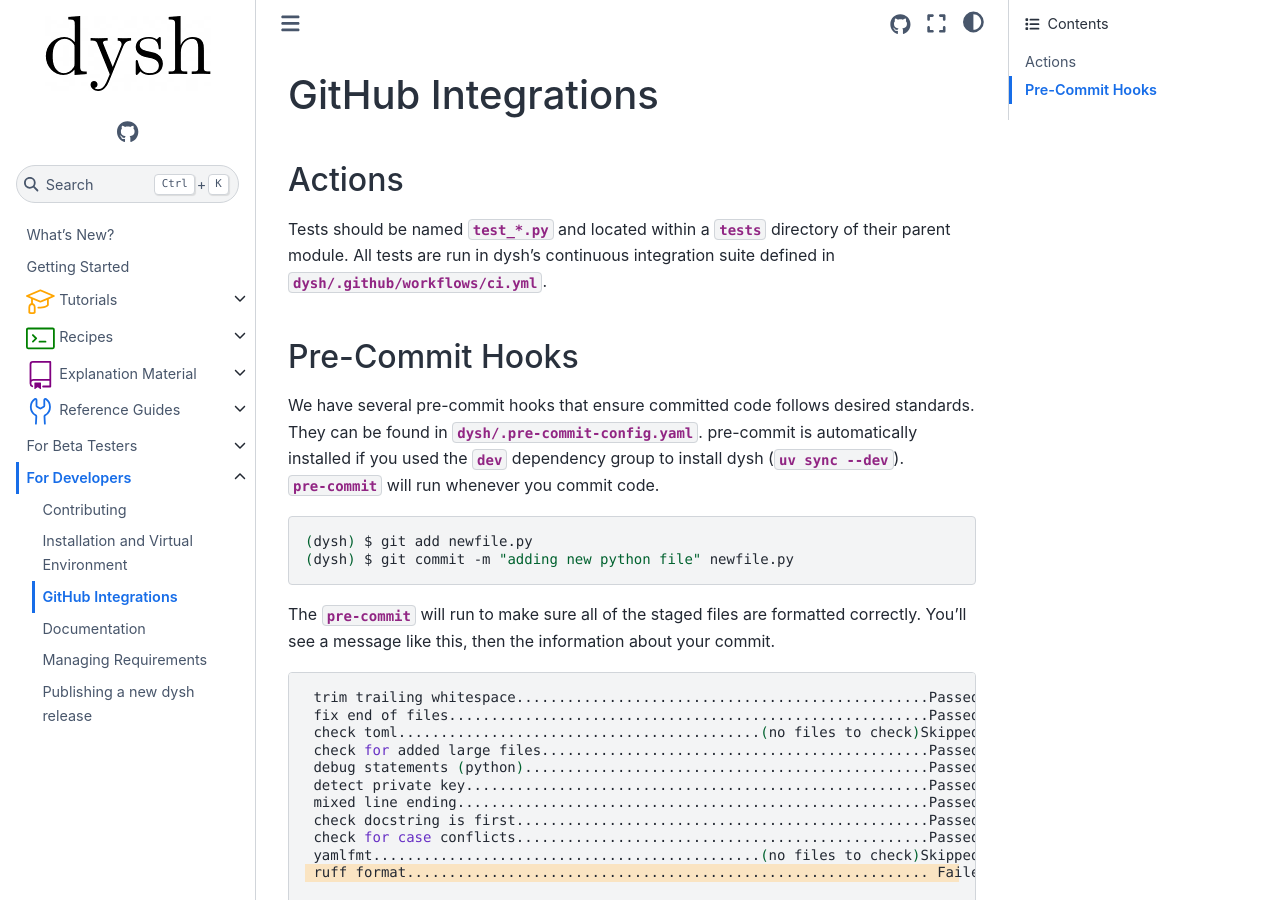
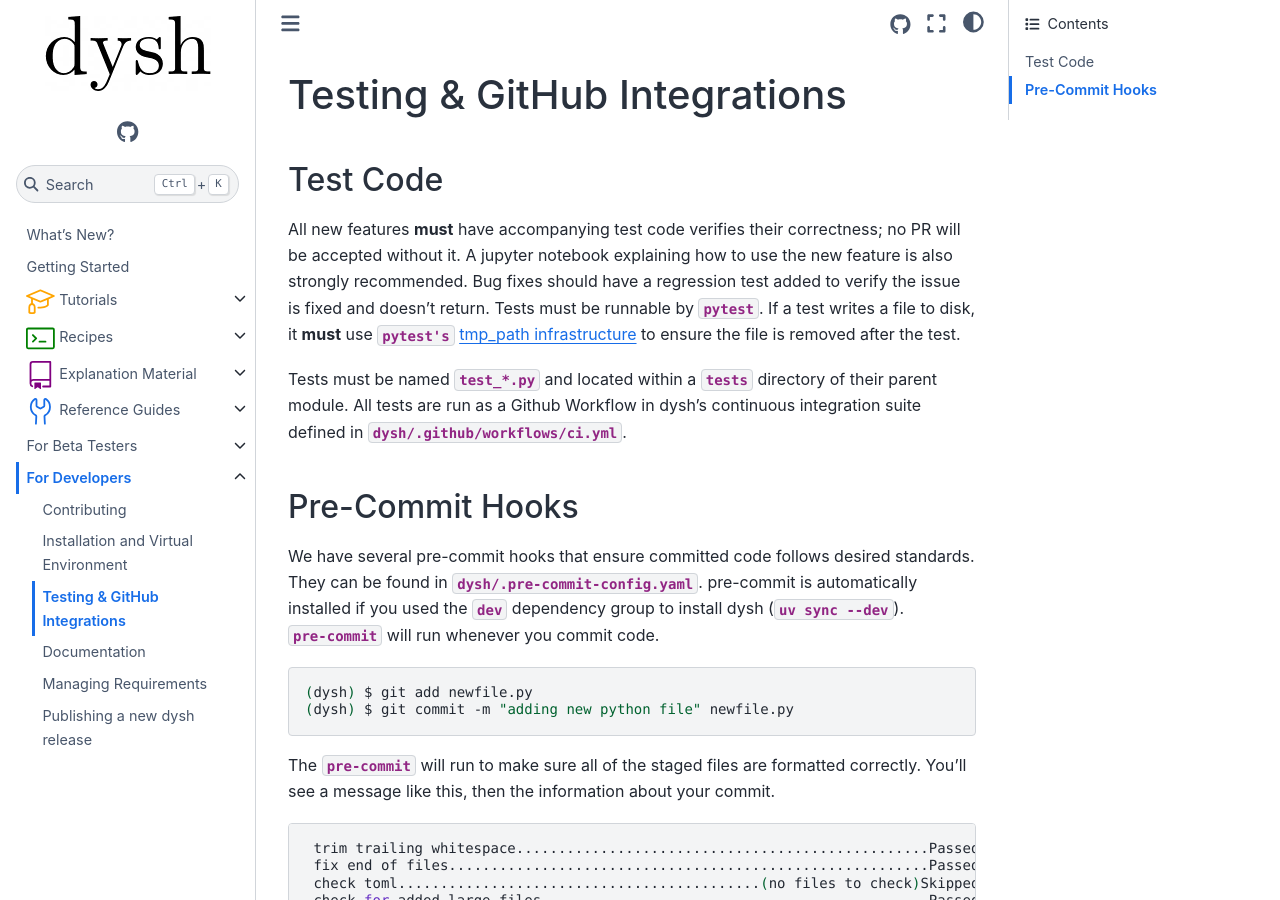
Before and after one commit to GreenBankObservatory/dysh, a Sphinx documentation site: the page built from docs/source/for_developers/github_integrations.rst, in a window 1280 px wide and 900 px high. Built offline with Sphinx 7.4.7 and the Sphinx Book theme 1.1.4, drawn with Linux system fonts in a browser that asks for light colours; pages that are not in the unit, such as notebooks, are missing from menus.

Commit message:
more guidance about test code

```diff
--- a/docs/source/for_developers/github_integrations.rst
+++ b/docs/source/for_developers/github_integrations.rst
@@ -1,11 +1,13 @@
-*******************
-GitHub Integrations
-*******************
+********************************
+Testing & GitHub Integrations
+********************************
 
-Actions
-=======
+Test Code
+=========
 
-Tests should be named `test_*.py` and located within a `tests` directory of their parent module. All tests are run in dysh's continuous integration suite defined in `dysh/.github/workflows/ci.yml`.
+All new features **must** have accompanying test code verifies their correctness; no PR will be accepted without it.  A jupyter notebook explaining how to use the new feature is also strongly recommended.   Bug fixes should have a regression test added to verify the issue is fixed and doesn't return.  Tests must be runnable by `pytest`.   If a test writes a file to disk, it **must** use `pytest's` `tmp_path  infrastructure <https://docs.pytest.org/en/latest/how-to/tmp_path.html>`_ to ensure the file is removed after the test.
+
+Tests must be named `test_*.py` and located within a `tests` directory of their parent module. All tests are run as a Github Workflow in dysh's continuous integration suite defined in `dysh/.github/workflows/ci.yml`.
 
 
 Pre-Commit Hooks
```
